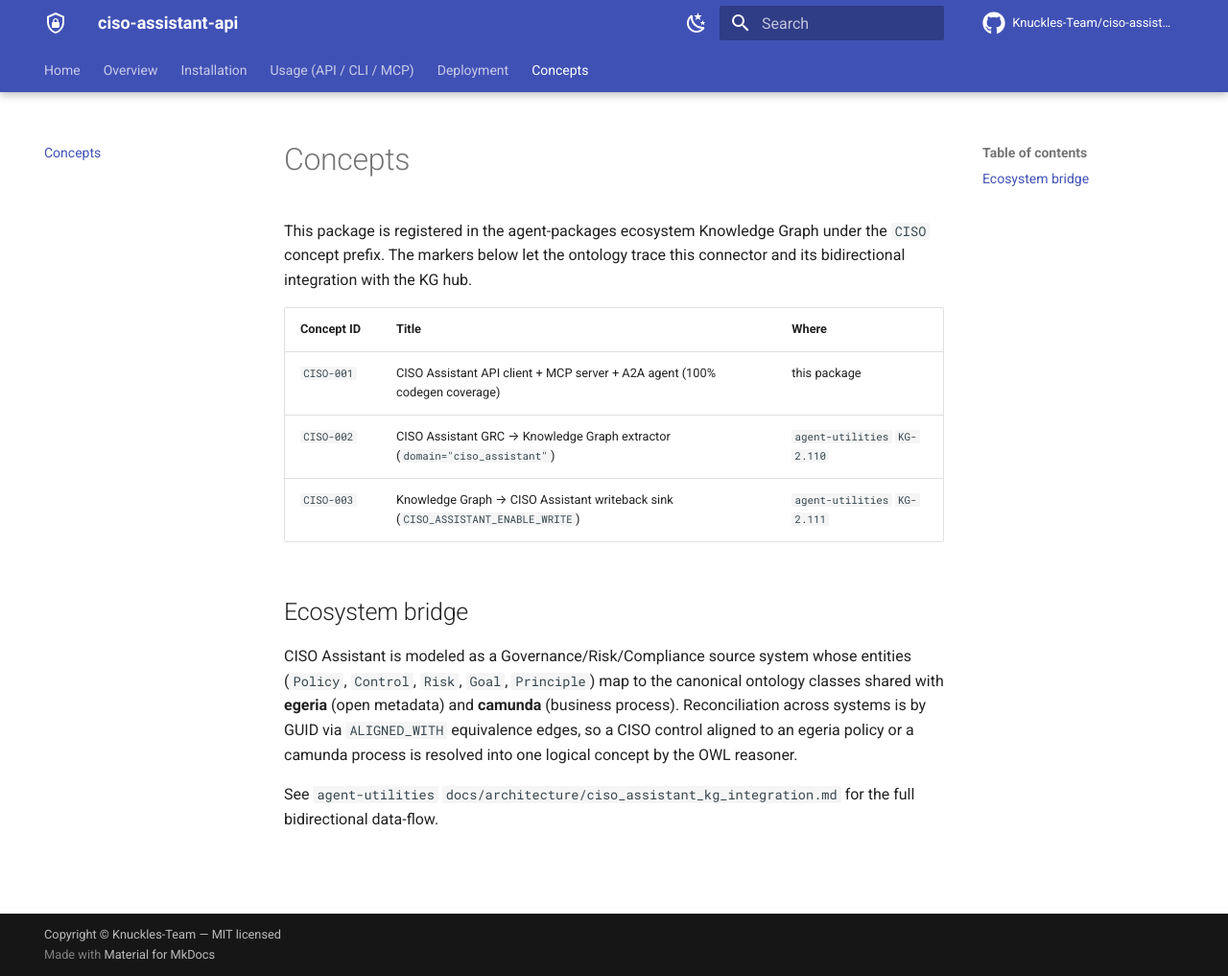
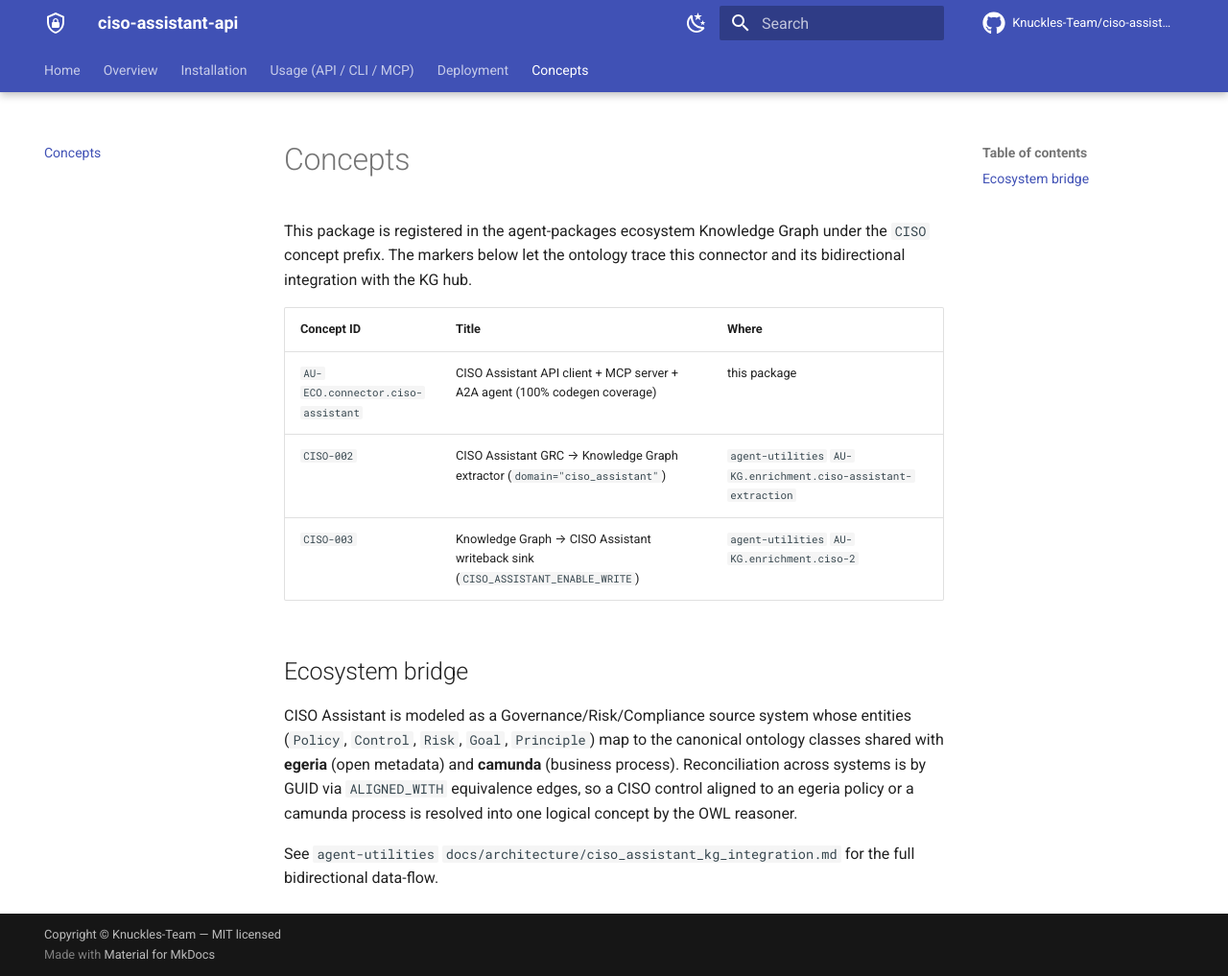
Before and after one commit to Knuckles-Team/ciso-assistant-api, an MkDocs documentation site: the page built from docs/concepts.md, in a window 1280 px wide and 1017 px high. Shown: the whole window at 96% size. Built offline with MkDocs 1.6.1 and Material for MkDocs 9.7.7, drawn with Linux system fonts in a browser that asks for light colours; comment, search, counter and statistics services are not loaded.

Commit message:
OKF-CIS migration: markers -> <SLUG>-<PILLAR>.<domain>.<concept>
Co-Authored-By: Claude Opus 4.8 (1M context) <noreply@anthropic.com>

```diff
--- a/ciso_assistant_api/__init__.py
+++ b/ciso_assistant_api/__init__.py
@@ -59,5 +59,5 @@ ciso-assistant-api
 
 Python CISO Assistant API client + MCP server + A2A agent with 100% API coverage
 
-CONCEPT:CISO-001 — CISO Assistant GRC connector (api-client + MCP + A2A).
+CONCEPT:AU-ECO.connector.ciso-assistant — CISO Assistant GRC connector (api-client + MCP + A2A).
 """
--- a/docs/concepts.md
+++ b/docs/concepts.md
@@ -6,9 +6,9 @@ and its bidirectional integration with the KG hub.
 
 | Concept ID | Title | Where |
 | --- | --- | --- |
-| `CISO-001` | CISO Assistant API client + MCP server + A2A agent (100% codegen coverage) | this package |
-| `CISO-002` | CISO Assistant GRC → Knowledge Graph extractor (`domain="ciso_assistant"`) | `agent-utilities` `KG-2.110` |
-| `CISO-003` | Knowledge Graph → CISO Assistant writeback sink (`CISO_ASSISTANT_ENABLE_WRITE`) | `agent-utilities` `KG-2.111` |
+| `AU-ECO.connector.ciso-assistant` | CISO Assistant API client + MCP server + A2A agent (100% codegen coverage) | this package |
+| `CISO-002` | CISO Assistant GRC → Knowledge Graph extractor (`domain="ciso_assistant"`) | `agent-utilities` `AU-KG.enrichment.ciso-assistant-extraction` |
+| `CISO-003` | Knowledge Graph → CISO Assistant writeback sink (`CISO_ASSISTANT_ENABLE_WRITE`) | `agent-utilities` `AU-KG.enrichment.ciso-2` |
 
 ## Ecosystem bridge
 
```
Also changed, not shown: AGENTS.md (+1 -1 lines).
